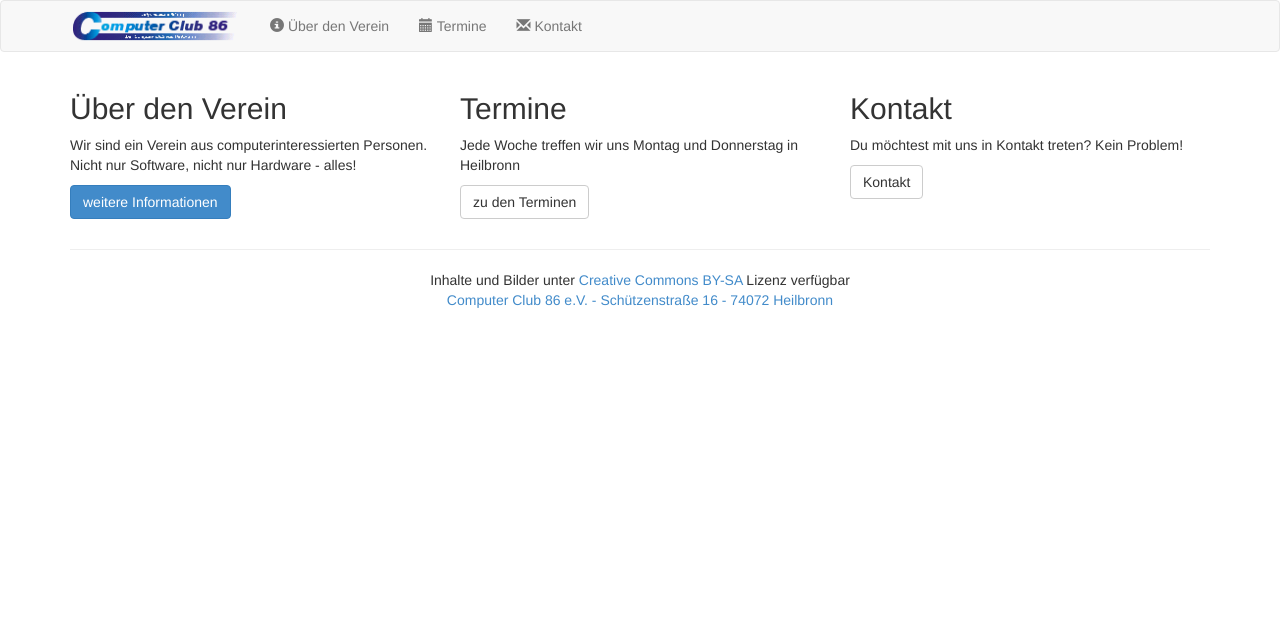
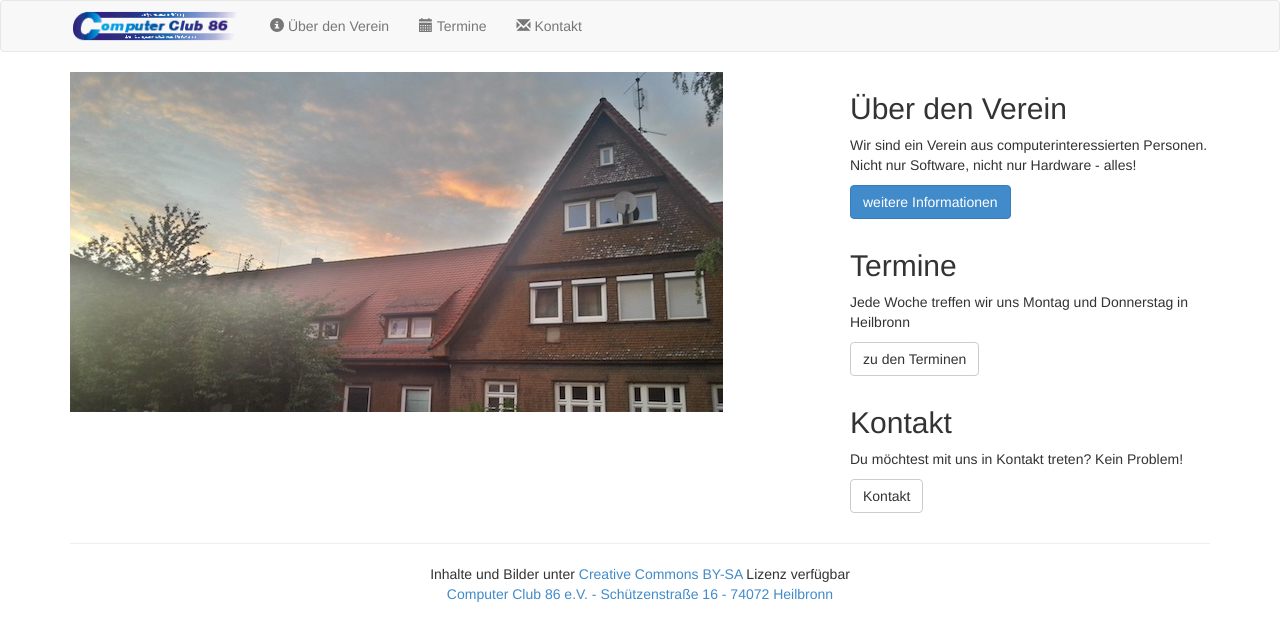
Before and after one commit to cc86hn/hp, a Jekyll site: the page built from index.html, in a window 1280 px wide. Shown: the top 641 px of the page. Built offline with Jekyll 4.4.1, drawn with Linux system fonts in a browser that asks for light colours.

Commit message:
added picture

```diff
--- a/index.html
+++ b/index.html
@@ -5,6 +5,9 @@ description: Startseite des Computer Club 86 e.V. Heilbronn
 ---
 
 <div class="row">
+	<div class="col-md-8">
+		<img src="img/wwh.jpg" alt="Wilhelm-Waiblinger-Haus" title="Wilhelm-Waiblinger-Haus"/>
+	</div>
 	<div class="col-md-4">
 		<h2>Über den Verein</h2>
 		<p>Wir sind ein Verein aus computerinteressierten Personen. Nicht nur Software, nicht nur Hardware - alles!<p>
```
Also changed, not shown: img/wwh.jpg (added).
